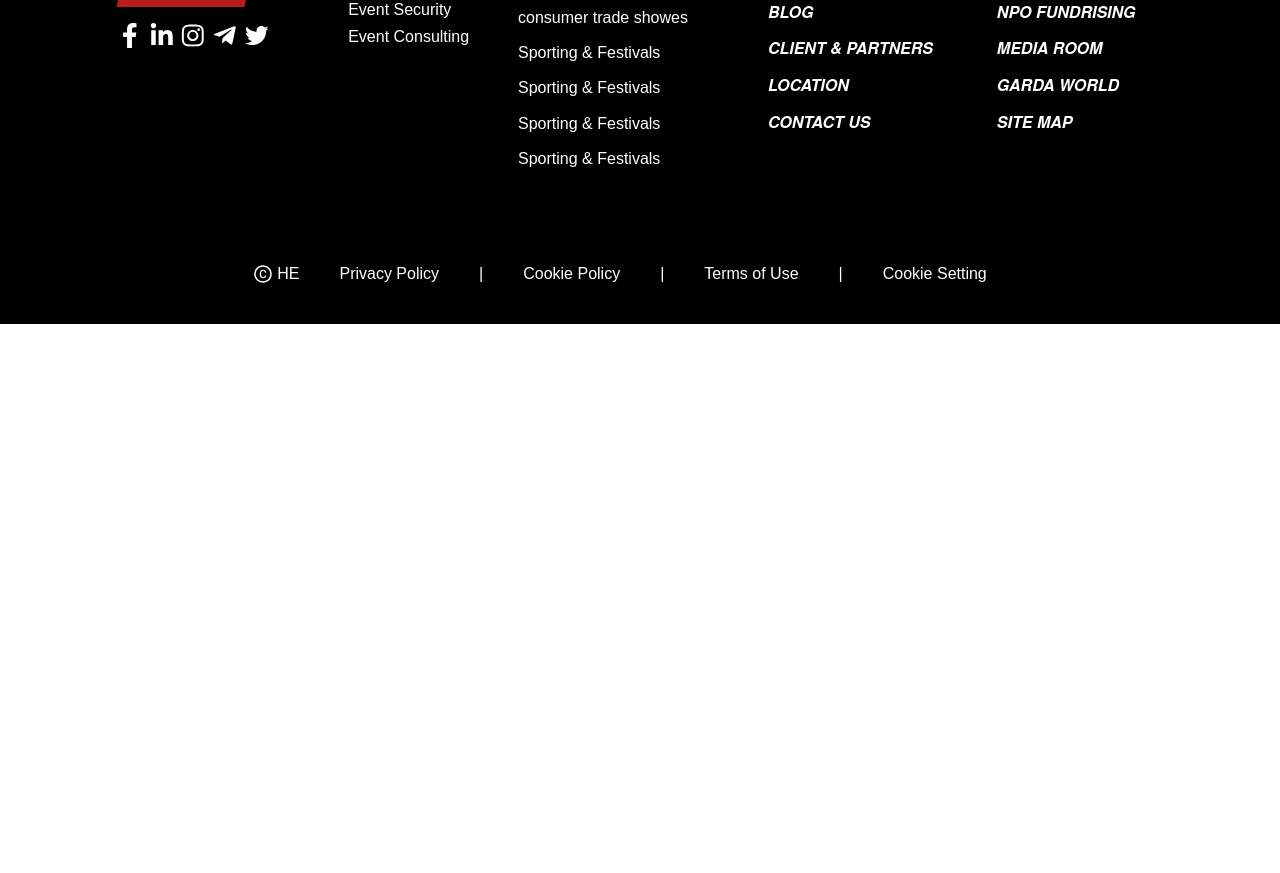
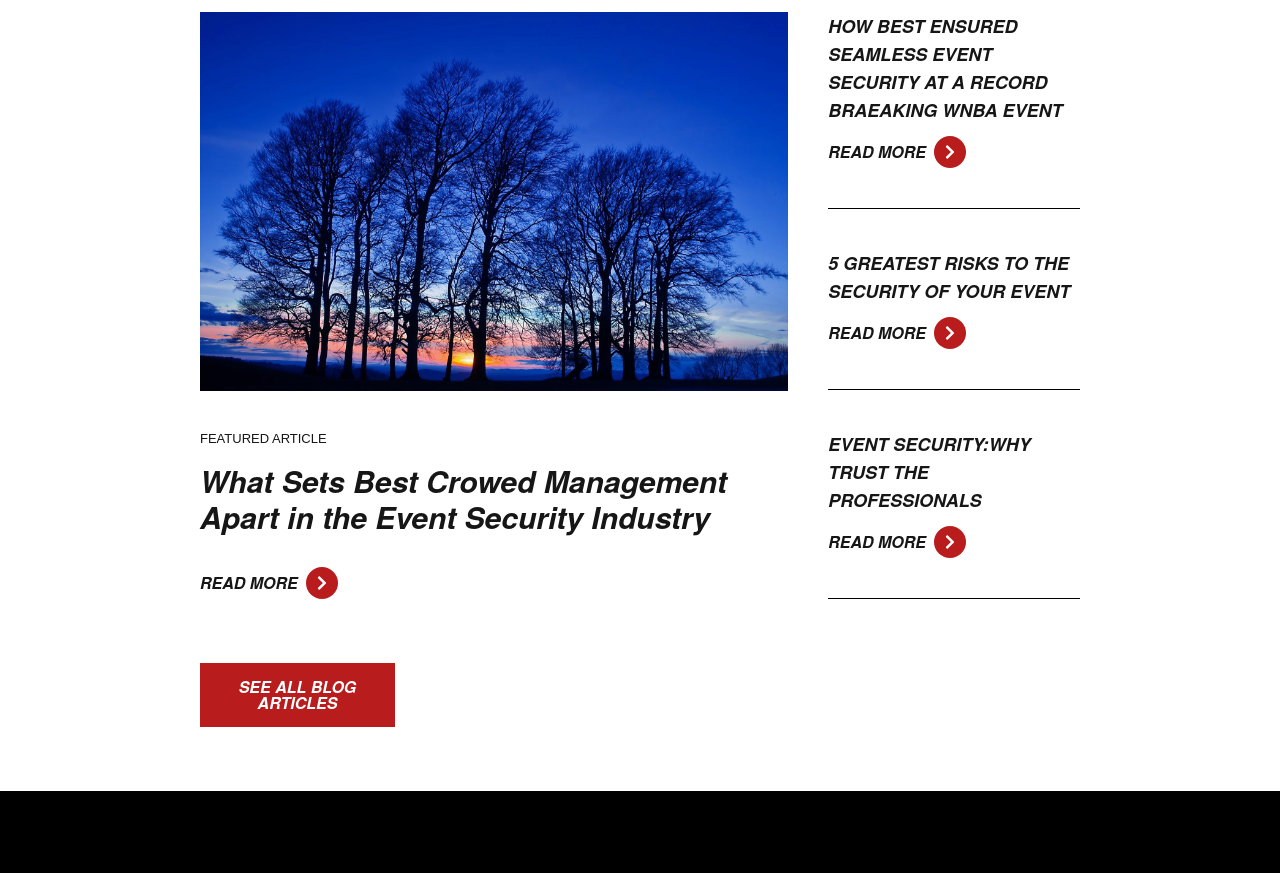
Before and after one commit to Yonas567/HE-staaffing-project, a React (Vite) app: page /resources in a window 1280 px wide. Shown: the part 1360-2233 px from the top of the page. Before the commit the page ends 1684 px from the top, so only its background shows below. Built offline with nearby package versions, Linux system fonts and the light colour scheme.

Commit message:
Resources page done and ClientAndPartnership page started

```diff
--- a/src/components/Header.jsx
+++ b/src/components/Header.jsx
@@ -63,7 +63,7 @@ export default function Header() {
     },
     {
       label: "CLIENTS&PARTNERS",
-      to: "/clients", // Main link for CLIENTS&PARTNERS
+      to: "/client & partnership", // Main link for CLIENTS&PARTNERS
       items: [
         { text: "item-1", to: "/clients/item1" },
         { text: "item-2", to: "/clients/item2" },
--- /dev/null
+++ b/src/components/PartnersLogos.jsx
@@ -0,0 +1,41 @@
+import logo from "/he-logo.svg";
+
+// Import all 32 logos...
+
+export default function PartnerLogos() {
+  const logos = [
+    logo,
+    logo,
+    logo,
+    logo,
+    logo,
+    logo,
+    logo /* Add the rest of your logos here */,
+  ];
+
+  // Define unique class names for each section
+  const sectionStyles = [
+    "bg-red-100",
+    "hidden",
+    "bg-blue-100",
+    "bg-yellow-100",
+  ];
+
+  return (
+    <main>
+      {sectionStyles.map((style, sectionIndex) => (
+        <section key={sectionIndex} className={`flex ${style} p-4`}>
+          {logos.map((logo, index) => (
+            <div key={index} className="m-2">
+              <img
+                src={logo}
+                alt={`Logo ${index + 1}`}
+                className="h-16 w-auto"
+              />
+            </div>
+          ))}
+        </section>
+      ))}
+    </main>
+  );
+}
--- a/src/components/SucessStoriesbg-White.jsx
+++ b/src/components/SucessStoriesbg-White.jsx
@@ -44,7 +44,7 @@ export default function SucessStoriesBgWhite() {
           ))}
         </article>
       </article>
-      <span className="flex gap-2 items-center mr-20 md:mr-[250px] lg:mr-[750px] xl:mr-[850px]  mt-14">
+      <span className="flex gap-2 items-center mr-10 md:mr-[250px] lg:mr-[720px] xl:mr-[890px]  mt-14">
         <h1 className="bg-red-700 border-1 border-red-700 px-2 py-4 text-white">
           SEE ALL SUCESS STORIES
         </h1>
--- /dev/null
+++ b/src/components/blog.jsx
@@ -0,0 +1,52 @@
+import { FaChevronRight } from "react-icons/fa";
+export default function Blog() {
+  const blog = [
+    {
+      blog: "HOW BEST ENSURED SEAMLESS EVENT SECURITY AT A RECORD BRAEAKING WNBA EVENT",
+    },
+    { blog: "5 GREATEST RISKS TO THE SECURITY OF YOUR EVENT" },
+    {
+      blog: "EVENT SECURITY:WHY TRUST THE PROFESSIONALS",
+    },
+  ];
+  return (
+    <section className="my-16 flex flex-col gap-16 mx-5 md:mx-10 xl:mx-[200px]">
+      <h1 className="flex flex-col gap-10 text-3xl">BLOG</h1>
+      <div className=" flex flex-col gap-10 lg:flex-row">
+        <div className="flex flex-col gap-4">
+          <img src="/img4.jpg" />
+          <p className="text-[13px] mt-6">FEATURED ARTICLE</p>
+          <h1 className="text-xl font-bold md:text-3xl">
+            What Sets Best Crowed Management Apart in the Event Security
+            Industry
+          </h1>
+          <span className="flex gap-2  items-center text-[16px] mt-4 ">
+            <h1>READ MORE</h1>
+            <span className="bg-red-700 rounded-full p-2 text-white">
+              <FaChevronRight />
+            </span>
+          </span>
+        </div>
+
+        <div className="flex flex-col gap-10 text-sm ">
+          {blog.map((section, index) => (
+            <div className="flex flex-col gap-3 border-b-[1px] border-black pb-10">
+              <div key={index} className="leading-relaxed md:text-lg">
+                {section.blog}
+              </div>
+              <span className="flex gap-2  items-center text-[16px]">
+                <h1>READ MORE</h1>
+                <span className="bg-red-700 rounded-full p-2 text-white">
+                  <FaChevronRight />
+                </span>
+              </span>
+            </div>
+          ))}
+        </div>
+      </div>
+      <button className="bg-red-700 border-1 border-red-700  text-white mx-auto px-4 py-4 lg:mr-[685px] ;">
+        SEE ALL BLOG ARTICLES
+      </button>
+    </section>
+  );
+}
--- a/src/pages/ClientAndPartnership.jsx
+++ b/src/pages/ClientAndPartnership.jsx
@@ -1,7 +1,25 @@
+import PartnerLogos from "../components/PartnersLogos";
 export default function ClientAndPartnership() {
   return (
-    <div>
-      <div>hey there</div>
-    </div>
+    <main className="mt-[133px]">
+      <section>
+        <article className="grid lg:grid-cols-[1.3fr,1fr]">
+          <div className=" bg-red-700 flex flex-col gap-14 pt-20 pl-4 pb-44 md:pl-10 lg:pb-32 xl:pb-44 xl:pl-40  xl:pr-4 text-white ">
+            <h1 className="text-3xl md:text-5xl xl:text-6xl">
+              EVENT MANAGEMENT SERVICES
+            </h1>
+            <h3 className="text-lg md:text-xl">
+              WITH A COMPREHENSIVE LIST OF WORLD-CLASS EVENT MANAGEMENT
+              SERVICES, WE OFFER THE BEST IN EVENT SECURITY,EVENT STAFFING AND
+              CONSULTING.
+            </h3>
+          </div>
+          <img src="/img2.jpg" className=" hidden lg:block" />
+        </article>
+      </section>
+      <section>
+        <PartnerLogos />
+      </section>
+    </main>
   );
 }
--- a/src/pages/Resources.jsx
+++ b/src/pages/Resources.jsx
@@ -1,4 +1,5 @@
 import SucessStoriesBgWhite from "../components/SucessStoriesbg-White";
+import Blog from "../components/blog";
 export default function Resources() {
   return (
     <main className="mt-[133px]">
@@ -15,6 +16,9 @@ export default function Resources() {
       <section>
         <SucessStoriesBgWhite />
       </section>
+      <section>
+        <Blog />
+      </section>
     </main>
   );
 }
```
Also changed, not shown: 1 other file (tests, documents, lock files or other folders).
